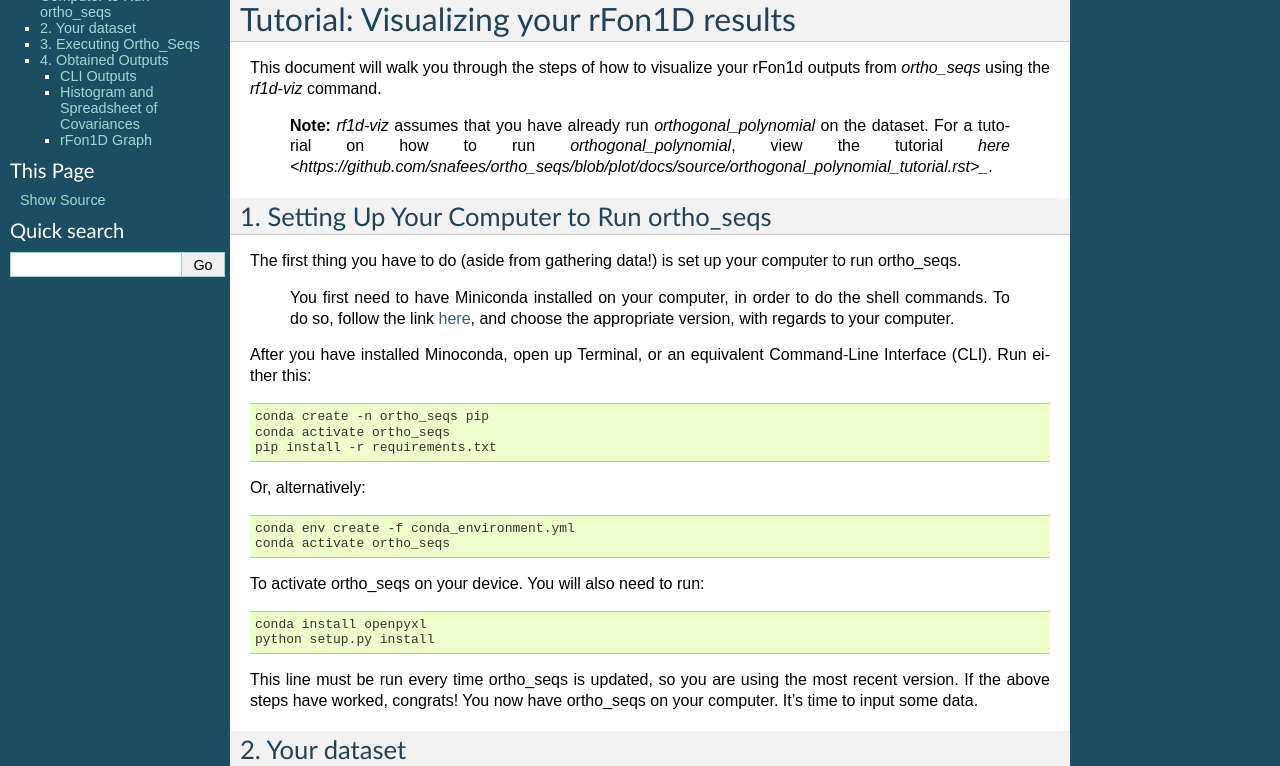
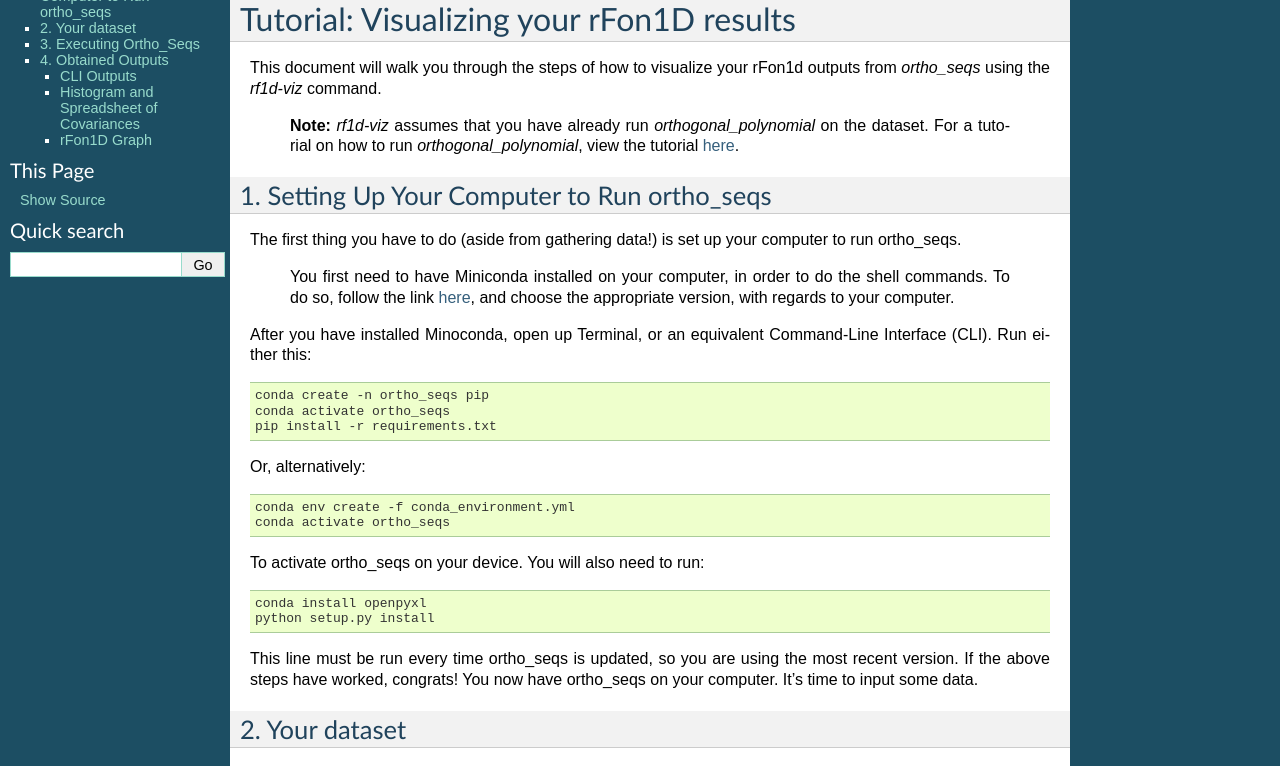
Before and after one commit to snafees/ortho_seqs, a Sphinx documentation site: the page built from docs/source/rf1d_tutorial.rst, in a window 1280 px wide and 900 px high, cut to the strip 134-900 px from the top of the window. Built offline with Sphinx 7.4.7, drawn with Linux system fonts in a browser that asks for light colours; pages that are not in the unit, such as notebooks, are missing from menus.

Commit message:
Maybe this time

```diff
--- a/docs/source/rf1d_tutorial.rst
+++ b/docs/source/rf1d_tutorial.rst
@@ -4,7 +4,7 @@ Tutorial: Visualizing your rFon1D results
 *********************************************
 This document will walk you through the steps of how to visualize your rFon1d outputs from *ortho_seqs* using the *rf1d-viz* command.
 
-  **Note:** *rf1d-viz* assumes that you have already run *orthogonal_polynomial* on the dataset. For a tutorial on how to run *orthogonal_polynomial*, view the tutorial `here <https://github.com/snafees/ortho_seqs/blob/plot/docs/source/orthogonal_polynomial_tutorial.rst>_`.
+  **Note:** *rf1d-viz* assumes that you have already run *orthogonal_polynomial* on the dataset. For a tutorial on how to run *orthogonal_polynomial*, view the tutorial `here <https://github.com/snafees/ortho_seqs/blob/plot/docs/source/orthogonal_polynomial_tutorial.rst>`_.
 
 .. _Necessities:
 1. Setting Up Your Computer to Run ortho_seqs
```
